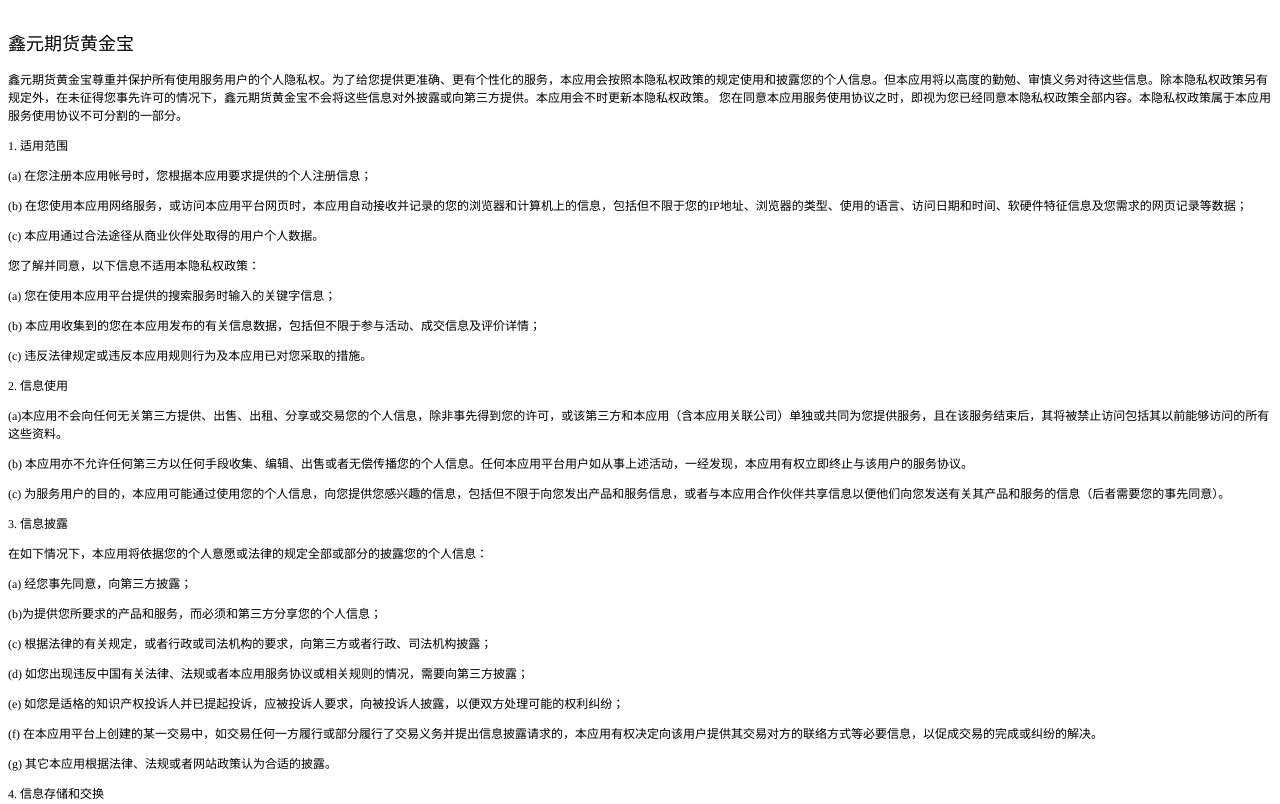
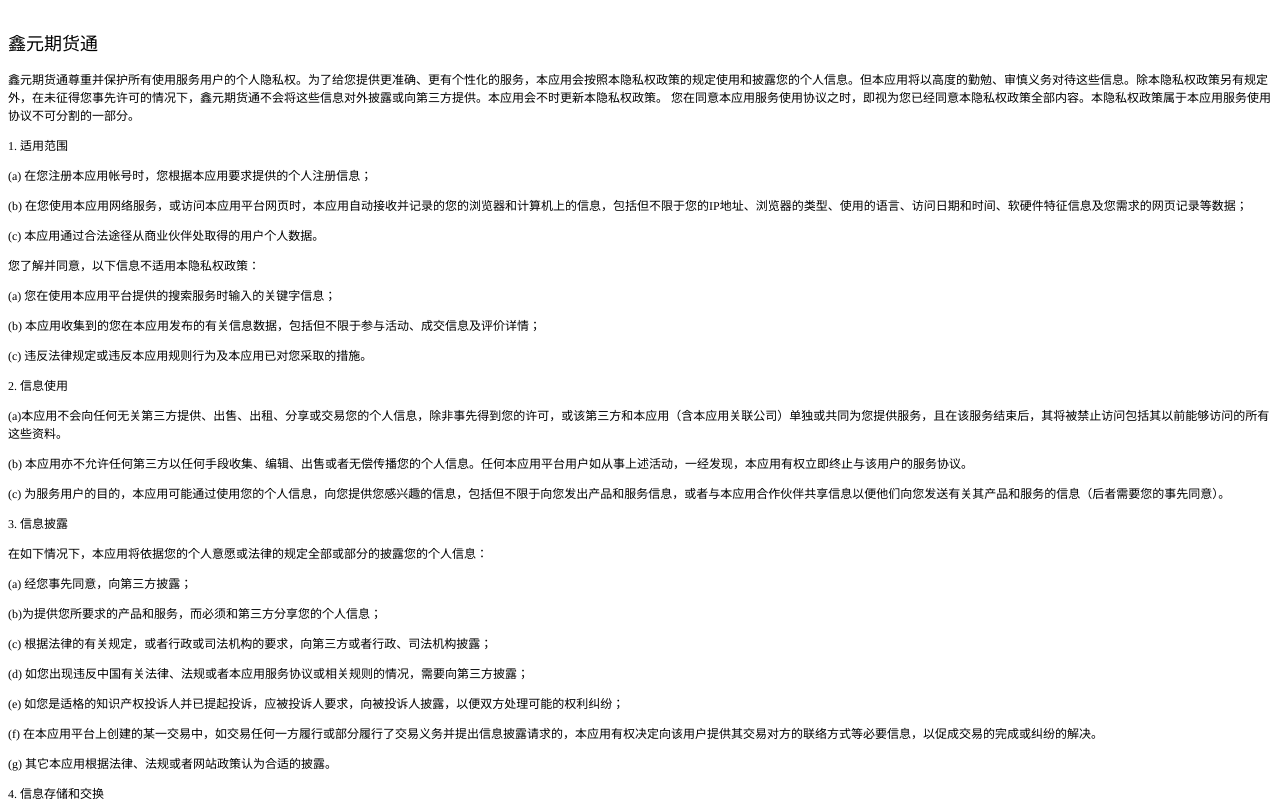
Before and after one commit to danshuihaibian/guzengxiang.github.io, a plain HTML site: page index.html in a window 1280 px wide. Shown: the top 804 px of the page. Drawn offline with Linux system fonts and the light colour scheme.

Commit message:
Update index.html

```diff
--- a/index.html
+++ b/index.html
@@ -17,8 +17,8 @@
 </head>
 <body>
 <h2 style="margin: 0.0px 0.0px 14.9px 0.0px; font: 18.0px 'Songti SC'; color: #000000; -webkit-text-stroke: #000000"><span class="s1"><br>
-鑫元期货黄金宝</span></h2>
-<p class="p2"><span class="s1">鑫元期货黄金宝尊重并保护所有使用服务用户的个人隐私权。为了给您提供更准确、更有个性化的服务，本应用会按照本隐私权政策的规定使用和披露您的个人信息。但本应用将以高度的勤勉、审慎义务对待这些信息。除本隐私权政策另有规定外，在未征得您事先许可的情况下，鑫元期货黄金宝不会将这些信息对外披露或向第三方提供。本应用会不时更新本隐私权政策。</span><span class="s2"> </span><span class="s1">您在同意本应用服务使用协议之时，即视为您已经同意本隐私权政策全部内容。本隐私权政策属于本应用服务使用协议不可分割的一部分。</span><span class="s2"><span class="Apple-converted-space"> </span></span></p>
+鑫元期货通</span></h2>
+<p class="p2"><span class="s1">鑫元期货通尊重并保护所有使用服务用户的个人隐私权。为了给您提供更准确、更有个性化的服务，本应用会按照本隐私权政策的规定使用和披露您的个人信息。但本应用将以高度的勤勉、审慎义务对待这些信息。除本隐私权政策另有规定外，在未征得您事先许可的情况下，鑫元期货通不会将这些信息对外披露或向第三方提供。本应用会不时更新本隐私权政策。</span><span class="s2"> </span><span class="s1">您在同意本应用服务使用协议之时，即视为您已经同意本隐私权政策全部内容。本隐私权政策属于本应用服务使用协议不可分割的一部分。</span><span class="s2"><span class="Apple-converted-space"> </span></span></p>
 <p class="p2"><span class="s2">1. </span><span class="s1">适用范围</span></p>
 <p class="p2"><span class="s2">(a) </span><span class="s1">在您注册本应用帐号时，您根据本应用要求提供的个人注册信息；</span></p>
 <p class="p2"><span class="s2">(b) </span><span class="s1">在您使用本应用网络服务，或访问本应用平台网页时，本应用自动接收并记录的您的浏览器和计算机上的信息，包括但不限于您的</span><span class="s2">IP</span><span class="s1">地址、浏览器的类型、使用的语言、访问日期和时间、软硬件特征信息及您需求的网页记录等数据；</span><span class="s2"><span class="Apple-converted-space"> </span></span></p>
```
